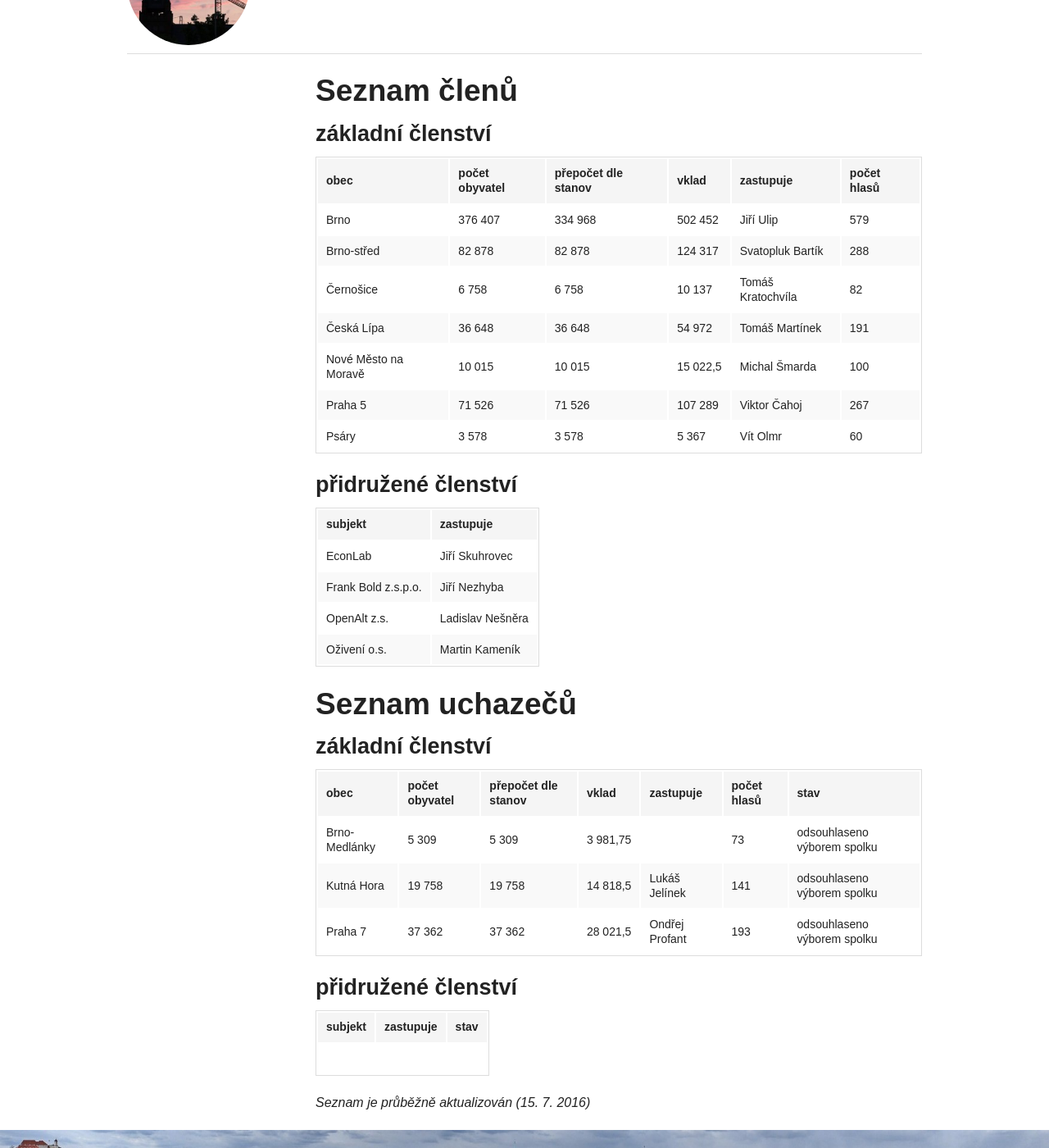
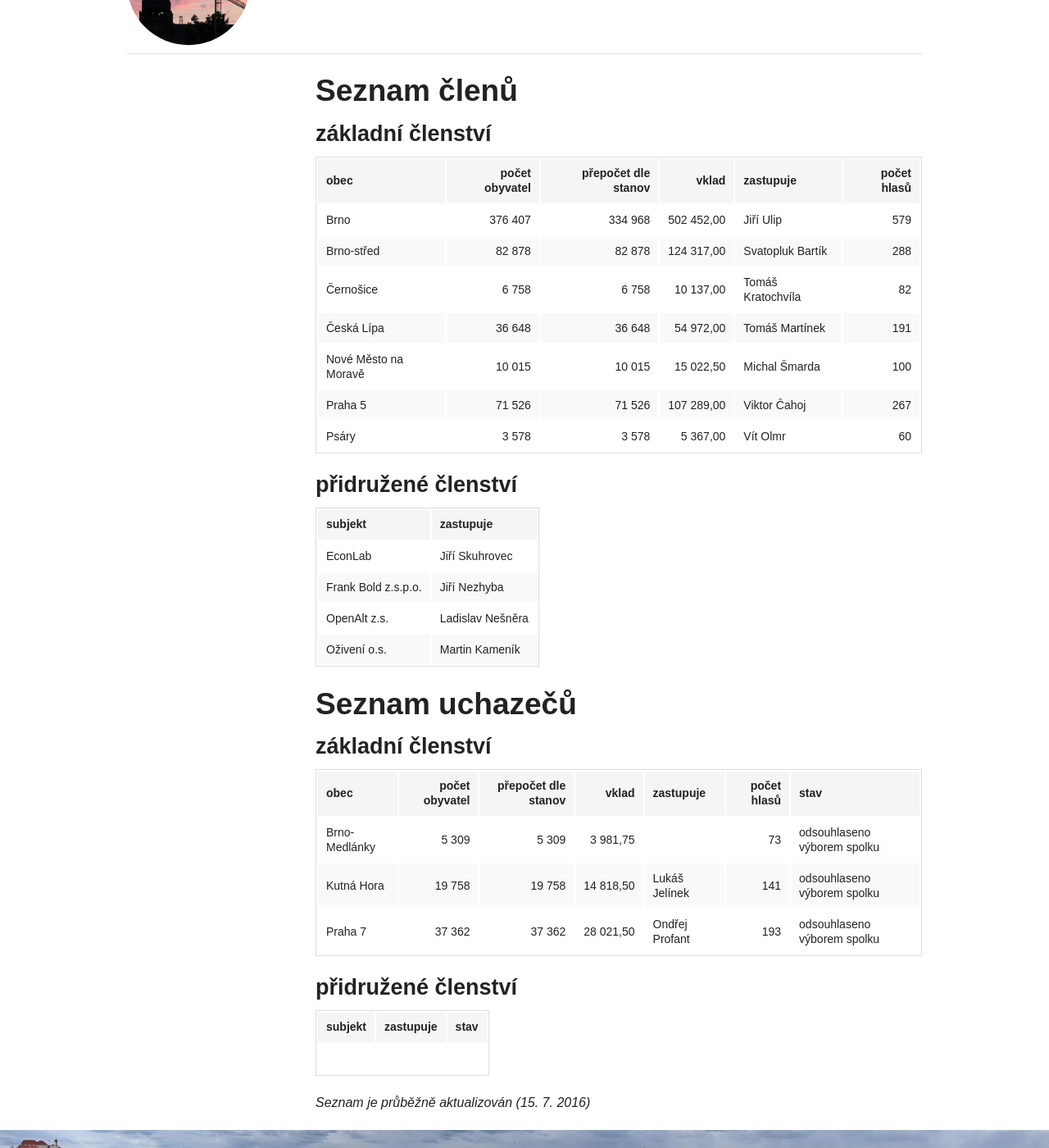
Before and after one commit to otevrenamesta/otevrenamesta.github.io, a Jekyll site: the page built from pages/clenstvi_new.md, in a window 1280 px wide and 1400 px high, scrolled down 503 px. Shown: the whole window at 82% size. Built offline with Jekyll 4.4.1, drawn with Linux system fonts in a browser that asks for light colours; nearby versions of some CDN libraries; library files that are not in the unit come from our copies.

Commit message:
Update clenstvi_new.md

```diff
--- a/pages/clenstvi_new.md
+++ b/pages/clenstvi_new.md
@@ -9,6 +9,7 @@ image:
 
 # Členství
 Členem organizace Otevřená města se může stát každá obec nebo město v České republice (s právem hlasovacím) anebo jiná veřejně prospěšná instituce (viz stanovy níže). Pokud ještě váháte, připravili jsme pro vás [seznam 7 důvodů, proč se stát členem](/clenstvi/motivace/). Jste-li již rozhodnuti, pak:
+
 1. stáhněte a pročtěte si [balíček](/balicek/) (obsahuje návrh usnesení pro Zastupitelstvo a Radu Vašeho města a důvodovou zprávu, které si upravte dle potřeb). V případě nejasností neváhejte kontaktovat výbor (viz [stránka s kontakty](/kontakty/)),
 2. projednejte záměr začlenit se mezi Otevřená města obvyklým způsobem (v příslušné komisi, Radě a Zastupitelstvu),
 3. zašlete schválené usnesení deklarující zájem o členství na výbor
@@ -22,14 +23,14 @@ image:
 ### základní členství
 
 obec | počet obyvatel | přepočet dle stanov | vklad | zastupuje | počet hlasů
---- | --- | --- | --- | --- | ---
-Brno | 376 407 | 334 968 | 502 452 | Jiří Ulip | 579
-Brno-střed | 82 878 | 82 878 | 124 317 | Svatopluk Bartík | 288
-Černošice | 6 758 | 6 758 | 10 137 | Tomáš Kratochvíla | 82
-Česká Lípa | 36 648 | 36 648 | 54 972 | Tomáš Martínek | 191
-Nové Město na Moravě | 10 015 | 10 015 | 15 022,5 | Michal Šmarda | 100
-Praha 5 | 71 526 | 71 526 | 107 289 | Viktor Čahoj | 267
-Psáry | 3 578 | 3 578 | 5 367 | Vít Olmr | 60
+--- | ---:| ---:| ---:| --- | ---:
+Brno | 376 407 | 334 968 | 502 452,00 | Jiří Ulip | 579
+Brno-střed | 82 878 | 82 878 | 124 317,00 | Svatopluk Bartík | 288
+Černošice | 6 758 | 6 758 | 10 137,00 | Tomáš Kratochvíla | 82
+Česká Lípa | 36 648 | 36 648 | 54 972,00 | Tomáš Martínek | 191
+Nové Město na Moravě | 10 015 | 10 015 | 15 022,50 | Michal Šmarda | 100
+Praha 5 | 71 526 | 71 526 | 107 289,00 | Viktor Čahoj | 267
+Psáry | 3 578 | 3 578 | 5 367,00 | Vít Olmr | 60
 
 ### přidružené členství
 
@@ -45,10 +46,10 @@ Oživení o.s. | Martin Kameník
 ### základní členství
 
 obec | počet obyvatel | přepočet dle stanov | vklad | zastupuje | počet hlasů | stav
---- | --- | --- | --- | --- | --- | ---
+--- | ---:| ---:| ---:| --- | ---:| ---
 Brno-Medlánky | 5 309 | 5 309 | 3 981,75 |  | 73 | odsouhlaseno výborem spolku
-Kutná Hora | 19 758 | 19 758 | 14 818,5 | Lukáš Jelínek | 141 | odsouhlaseno výborem spolku
-Praha 7 | 37 362 | 37 362 | 28 021,5 | Ondřej Profant | 193 | odsouhlaseno výborem spolku
+Kutná Hora | 19 758 | 19 758 | 14 818,50 | Lukáš Jelínek | 141 | odsouhlaseno výborem spolku
+Praha 7 | 37 362 | 37 362 | 28 021,50 | Ondřej Profant | 193 | odsouhlaseno výborem spolku
 
 ### přidružené členství
 
```
